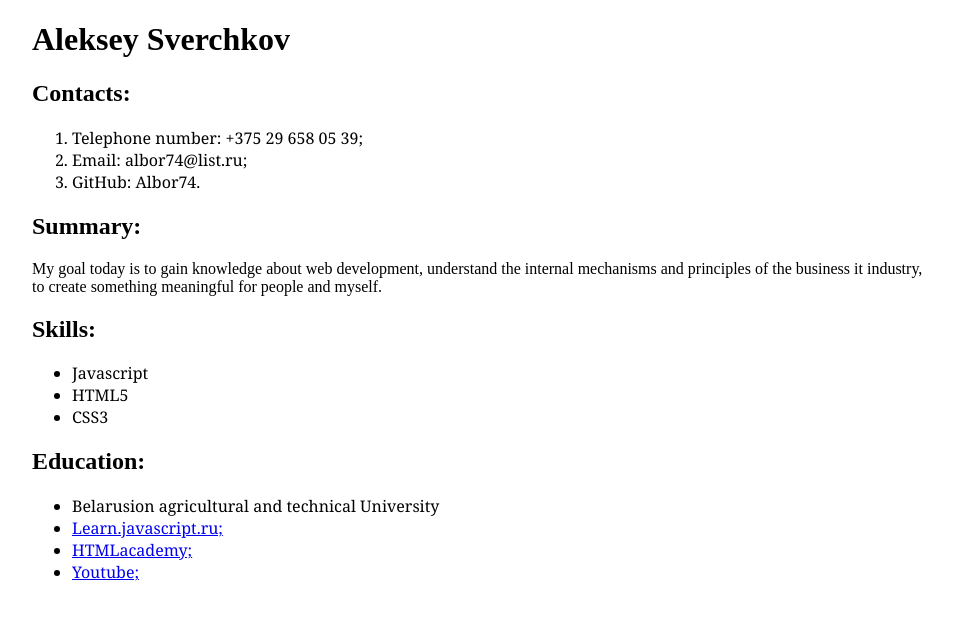
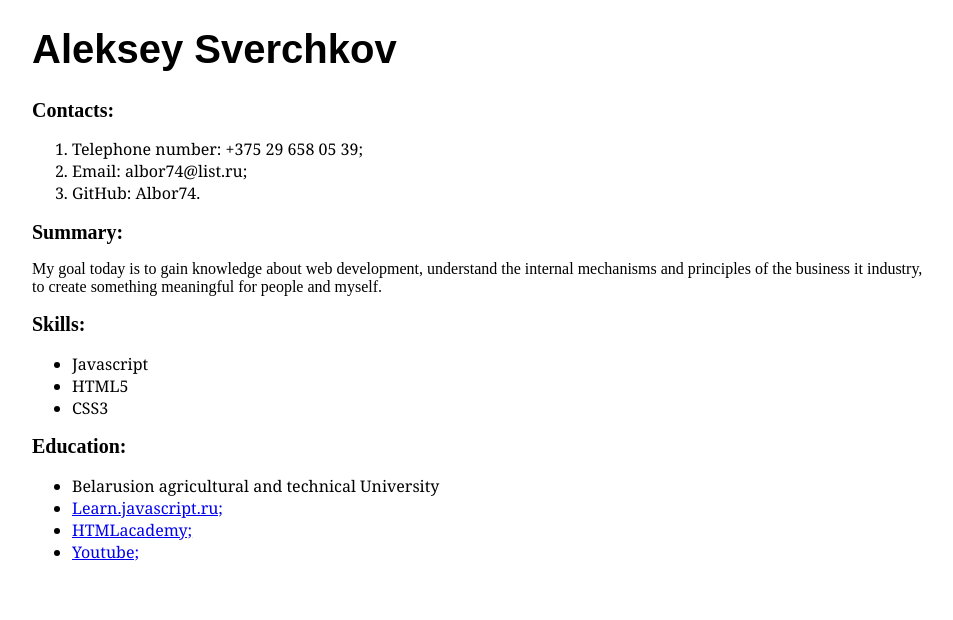
Before and after one commit to Albor74/rsschool-cv, a plain HTML site: page index.html in a window 1280 px wide. Shown: the whole page, without its empty margins (96-1049 px from the left). Drawn offline with Linux system fonts and the light colour scheme.

Commit message:
docs:style

```diff
--- a/style.css
+++ b/style.css
@@ -2,7 +2,16 @@ body{
     width: 1024px;
     margin-left: auto;
     margin-right: auto;
+
 }
 div{
     font-family: Cambria, Cochin, Georgia, Times, 'Times New Roman', serif;
+
 }
+.name {
+    font-size: 40px;
+    font-family: Arial, Helvetica, sans-serif;
+}
+.title{
+    font-size: 20px;
+}
```
